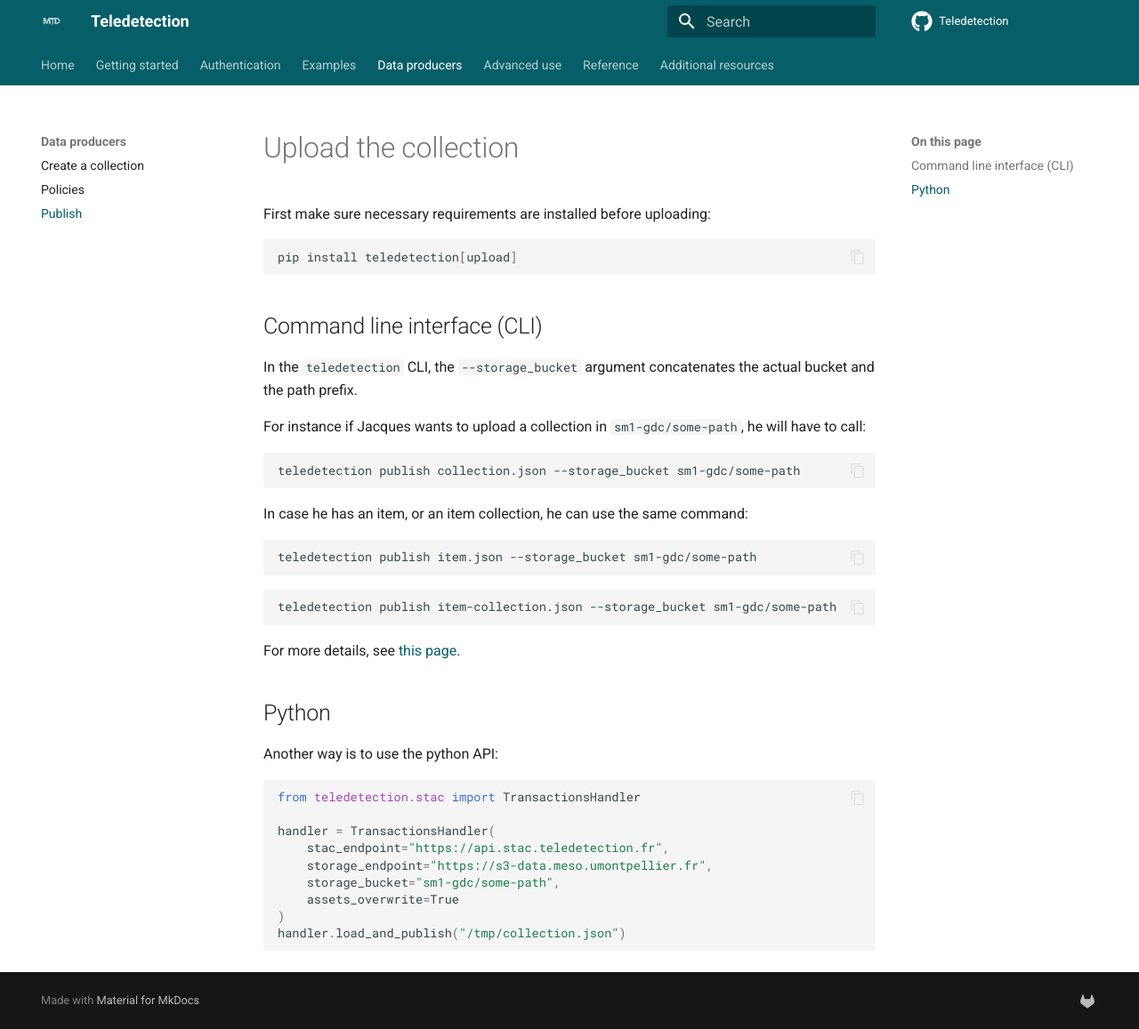
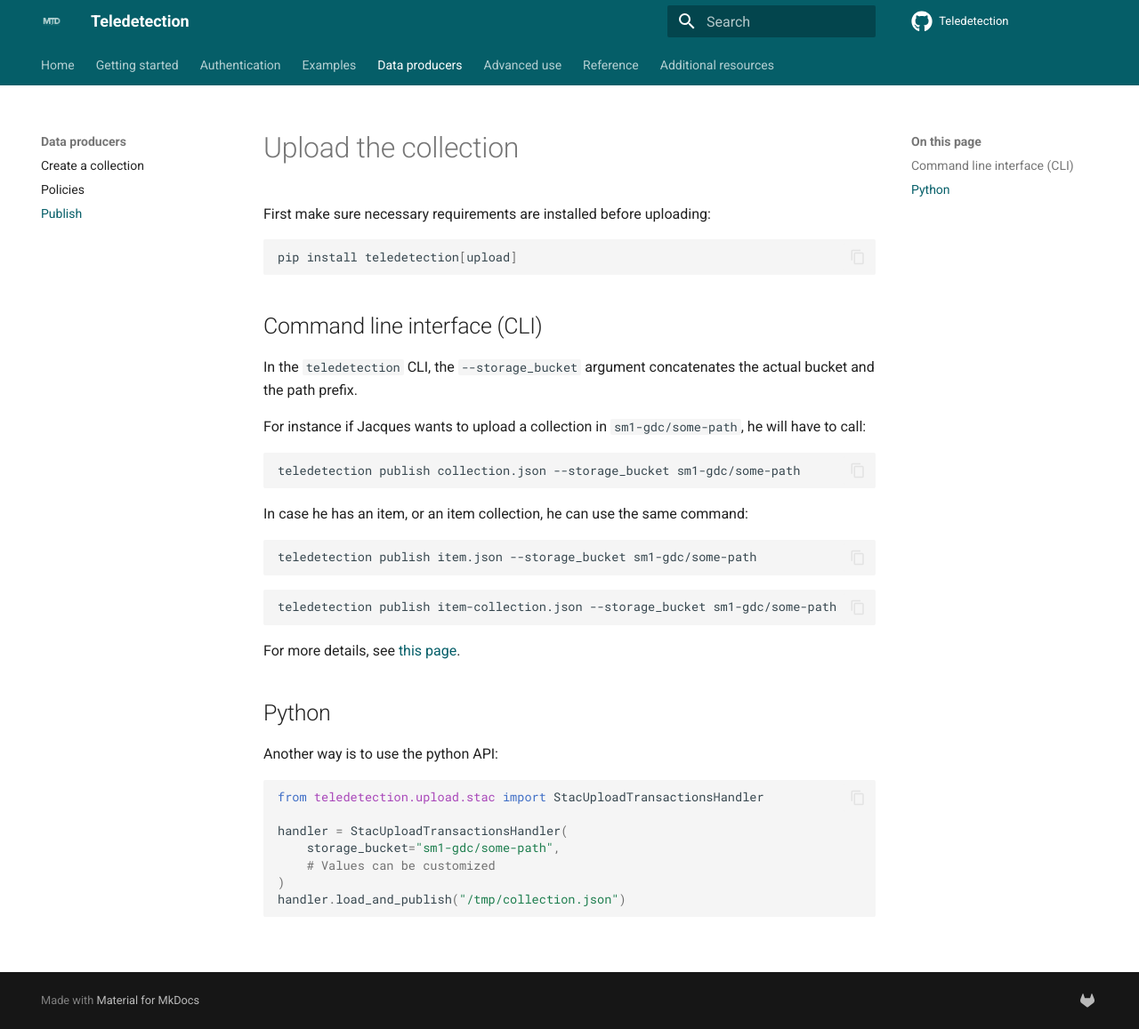
Before and after one commit to teledec/teledetection, an MkDocs documentation site: the page built from doc/publish.md, in a window 1280 px wide and 1157 px high. Shown: the whole window at 89% size. Built offline with MkDocs 1.6.1 and Material for MkDocs 9.7.7, drawn with Linux system fonts in a browser that asks for light colours; comment, search, counter and statistics services are not loaded.

Commit message:
Fix collection publication example and update doc
See merge request teledec/teledetection!11

````diff
--- a/doc/publish.md
+++ b/doc/publish.md
@@ -33,13 +33,11 @@ For more details, see [this page](cli-ref.md).
 Another way is to use the python API:
 
 ```python
-from teledetection.stac import TransactionsHandler
+from teledetection.upload.stac import StacUploadTransactionsHandler
 
-handler = TransactionsHandler(
-    stac_endpoint="https://api.stac.teledetection.fr",
-    storage_endpoint="https://s3-data.meso.umontpellier.fr",
+handler = StacUploadTransactionsHandler(
     storage_bucket="sm1-gdc/some-path",
-    assets_overwrite=True
+    # Values can be customized
 )
 handler.load_and_publish("/tmp/collection.json")
 ```
````
Also changed, not shown: doc/authentication.md (+1 -1 lines), doc/policies.md (+8 -0 lines), 1 other file.
